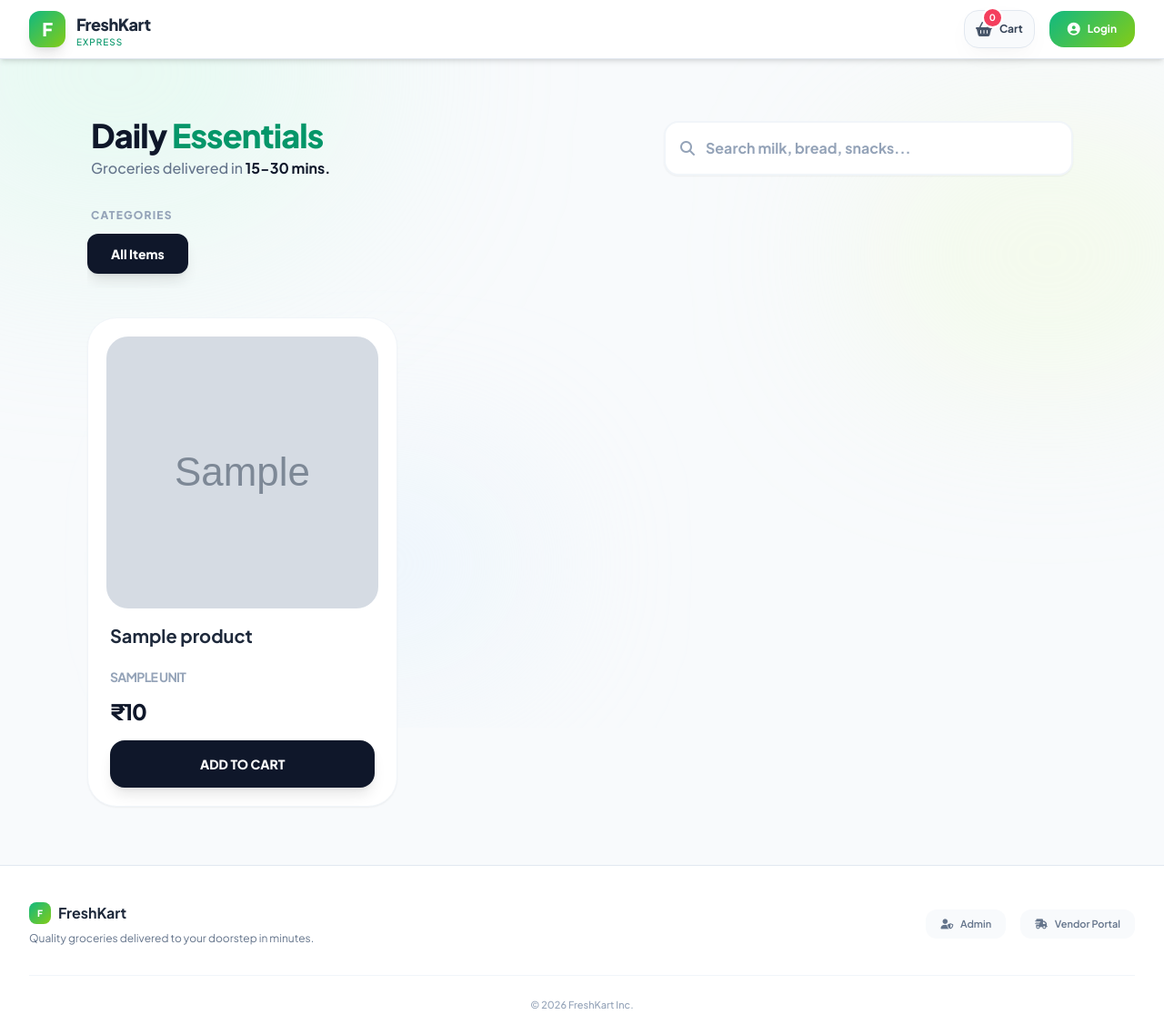
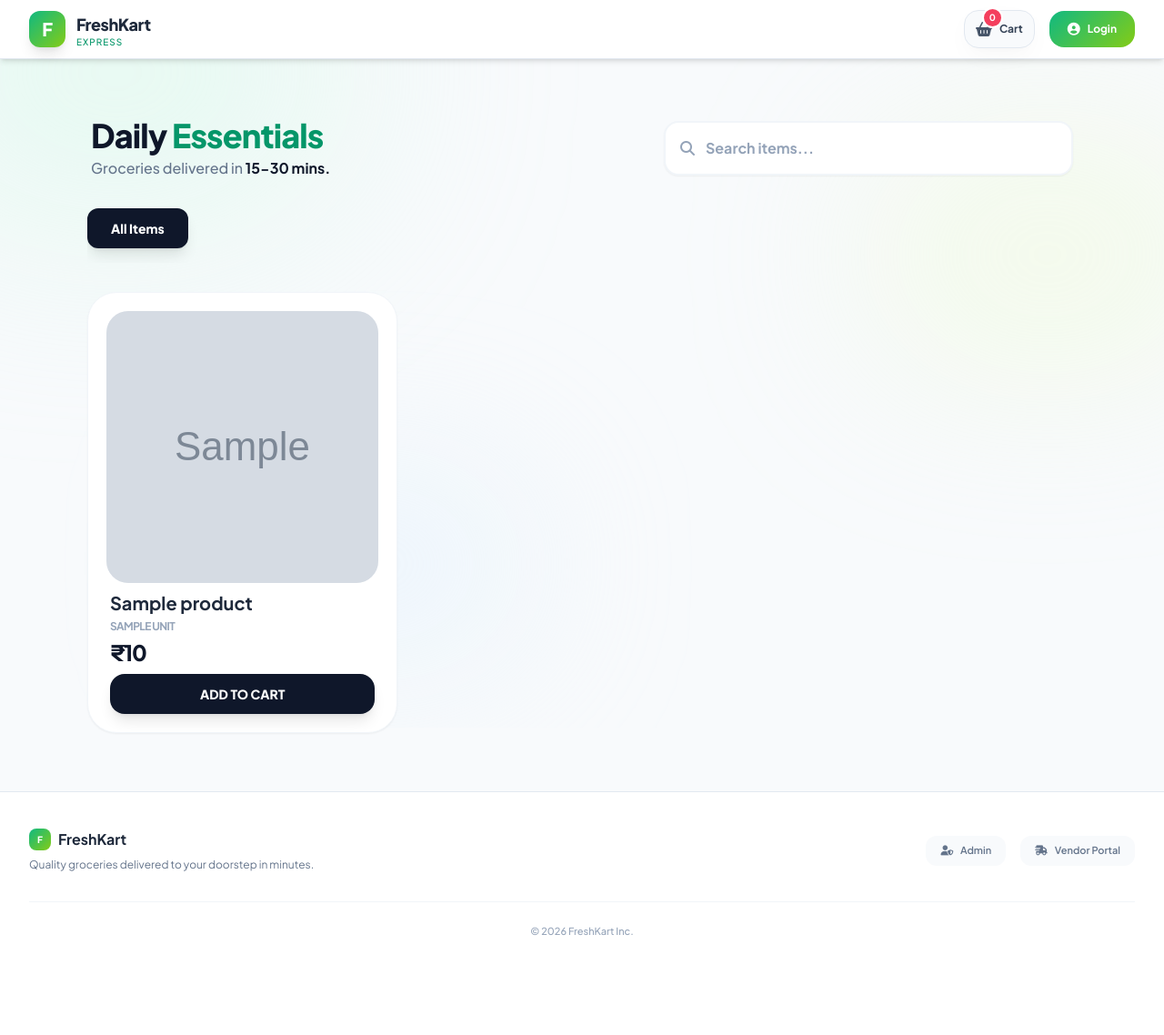
Before and after one commit to Ankus0001h/Jippy-Store-1.0, a Flask app: page / in a window 1280 px wide. Shown: the whole page at 91% size. After the commit the page ends 1028 px from the top, so only its background shows below. Run offline with Flask 3, Linux system fonts and the light colour scheme; grey boxes marked "Sample" are stand-in pictures; a database or web service that is not in the repository returns one stand-in record (values such as "Sample title"); data that the repository does not hold is empty; some libraries are stand-ins or nearby versions.

Commit message:
Update products.html

```diff
--- a/templates/products.html
+++ b/templates/products.html
@@ -21,12 +21,9 @@
           <input
             type="text"
             id="product-search"
-            name="q"
-            value="{{ search }}"
-            placeholder="Search milk, bread, snacks..."
+            placeholder="Search items..."
             class="w-full pl-3 pr-4 py-4 bg-transparent text-base font-bold text-slate-800 placeholder-slate-400 outline-none"
             oninput="liveFilterProducts()"
-            onkeydown="if(event.key==='Enter'){event.preventDefault(); applySearchToUrl();}"
           >
         </div>
       </div>
@@ -34,27 +31,16 @@
   </div>
 
   <div class="space-y-3">
-    <h3 class="text-xs font-black uppercase tracking-widest text-slate-400 px-1">Categories</h3>
     <div class="flex overflow-x-auto pb-4 scrollbar-hide gap-2 snap-x px-1 sm:px-0">
-      <a href="{{ url_for('index') }}{% if search %}?q={{ search|urlencode }}{% endif %}"
+      <a href="{{ url_for('index') }}"
         class="flex-none snap-start px-6 py-2.5 rounded-xl text-sm font-black transition-all border-2
-               {% if not selected_category %}
-                 bg-slate-900 text-white border-slate-900 shadow-lg
-               {% else %}
-                 bg-white text-slate-600 border-slate-100 hover:border-emerald-500
-               {% endif %}"
-      >
+               {% if not selected_category %} bg-slate-900 text-white border-slate-900 shadow-lg {% else %} bg-white text-slate-600 border-slate-100 hover:border-emerald-500 {% endif %}">
         All Items
       </a>
       {% for c in categories %}
-      <a href="{{ url_for('index') ~ '?category=' ~ c|urlencode ~ (search and '&q=' ~ search|urlencode or '') }}"
+      <a href="{{ url_for('index') ~ '?category=' ~ c|urlencode }}"
         class="flex-none snap-start px-6 py-2.5 rounded-xl text-sm font-black transition-all border-2
-               {% if selected_category == c %}
-                 bg-emerald-600 text-white border-emerald-600 shadow-lg
-               {% else %}
-                 bg-white text-slate-600 border-slate-100 hover:border-emerald-500
-               {% endif %}"
-      >
+               {% if selected_category == c %} bg-emerald-600 text-white border-emerald-600 shadow-lg {% else %} bg-white text-slate-600 border-slate-100 hover:border-emerald-500 {% endif %}">
         {{ c }}
       </a>
       {% endfor %}
@@ -68,7 +54,7 @@
         class="product-card group bg-white rounded-[2rem] border border-slate-100 p-3 sm:p-5 transition-all duration-300 shadow-sm hover:shadow-2xl flex flex-col relative active:scale-95 sm:active:scale-100"
         data-name="{{ p.name|lower }}"
       >
-        <div class="relative overflow-hidden rounded-[1.5rem] bg-slate-50 aspect-square mb-4">
+        <div class="relative overflow-hidden rounded-[1.5rem] bg-slate-50 aspect-square mb-2">
           {% if p.image %}
             <img src="{{ p.image }}" alt="{{ p.name }}"
                  class="w-full h-full object-cover transition-transform duration-500 lg:group-hover:scale-110">
@@ -80,23 +66,22 @@
         </div>
 
         <div class="px-1 flex flex-col flex-1">
-          <div class="mb-3">
-            <h3 class="text-base sm:text-lg lg:text-xl font-bold text-slate-800 leading-tight line-clamp-2 min-h-[2.8rem] group-hover:text-emerald-600 transition-colors">
+          <div class="space-y-0"> <h3 class="text-base sm:text-lg lg:text-xl font-bold text-slate-800 leading-[1.2] line-clamp-1 group-hover:text-emerald-600 transition-colors">
               {{ p.name }}
             </h3>
-            <p class="text-xs sm:text-sm font-bold text-slate-400 mt-1 uppercase tracking-tighter">{{ p.unit }}</p>
+            <p class="text-[11px] sm:text-xs font-bold text-slate-400 uppercase tracking-tighter leading-none py-1">
+              {{ p.unit }}
+            </p>
           </div>
 
-          <div class="flex items-center justify-between mb-4">
-            <div class="flex flex-col">
+          <div class="flex items-center justify-between mb-2">
               <span class="text-xl sm:text-2xl font-black text-slate-900 tracking-tighter">₹{{ "%.0f"|format(p.price) }}</span>
-            </div>
           </div>
 
           <div class="mt-auto">
             <div class="cart-btn-wrapper" data-slug="{{ p.slug }}" data-name="{{ p.name }}" data-price="{{ p.price }}" data-image="{{ p.image|default('', true) }}">
               <button type="button"
-                      class="w-full py-3.5 sm:py-4 rounded-2xl text-xs sm:text-sm font-black bg-slate-900 text-white shadow-lg active:bg-emerald-600 transition-all flex items-center justify-center gap-2"
+                      class="w-full py-3 rounded-2xl text-xs sm:text-sm font-black bg-slate-900 text-white shadow-lg active:bg-emerald-600 transition-all flex items-center justify-center gap-2"
                       onclick="handleCartClick(this.parentElement)">
                 <i class="fas fa-plus"></i> ADD TO CART
               </button>
@@ -110,7 +95,6 @@
     <div class="flex flex-col items-center justify-center py-24 text-center">
       <i class="fas fa-search text-3xl text-slate-200 mb-4"></i>
       <h3 class="text-xl font-black text-slate-800 tracking-tight">No items found</h3>
-      <p class="text-sm text-slate-500 mt-1 px-4">Try searching for something else or browse categories.</p>
     </div>
   {% endif %}
 </div>
@@ -119,10 +103,10 @@
   .scrollbar-hide::-webkit-scrollbar { display: none; }
   .scrollbar-hide { -ms-overflow-style: none; scrollbar-width: none; }
 
-  /* Better clamping for wider titles */
-  .line-clamp-2 {
+  /* Tight clamping */
+  .line-clamp-1 {
     display: -webkit-box;
-    -webkit-line-clamp: 2;
+    -webkit-line-clamp: 1;
     -webkit-box-orient: vertical;
     overflow: hidden;
   }
@@ -148,7 +132,6 @@
     const { slug, name, price, image } = wrapper.dataset;
     let cart = getCart();
     const index = cart.findIndex(i => i.slug === slug);
-
     if (index === -1) {
       cart.push({ slug, name, price: parseFloat(price), image, qty: 1 });
       if (typeof showToast === 'function') showToast(`${name} added!`, 'success');
@@ -163,7 +146,6 @@
     let cart = getCart();
     const index = cart.findIndex(i => i.slug === slug);
     if (index === -1) return;
-
     cart[index].qty += delta;
     if (cart[index].qty <= 0) cart.splice(index, 1);
     saveCart(cart);
@@ -174,10 +156,9 @@
     document.querySelectorAll(".cart-btn-wrapper").forEach(wrapper => {
       const { slug } = wrapper.dataset;
       const item = cart.find(i => i.slug === slug);
-
       if (!item) {
         wrapper.innerHTML = `
-          <button type="button" class="w-full py-3.5 sm:py-4 rounded-2xl text-xs sm:text-sm font-black bg-slate-900 text-white shadow-lg active:bg-emerald-600 transition-all" onclick="handleCartClick(this.parentElement)">
+          <button type="button" class="w-full py-3 rounded-2xl text-xs sm:text-sm font-black bg-slate-900 text-white shadow-lg active:bg-emerald-600 transition-all" onclick="handleCartClick(this.parentElement)">
             ADD TO CART
           </button>`;
       } else {
@@ -200,7 +181,6 @@
     originalSaveCart(cart);
     updateCartButtons();
   };
-
   document.addEventListener("DOMContentLoaded", updateCartButtons);
 </script>
 {% endblock %}
```
